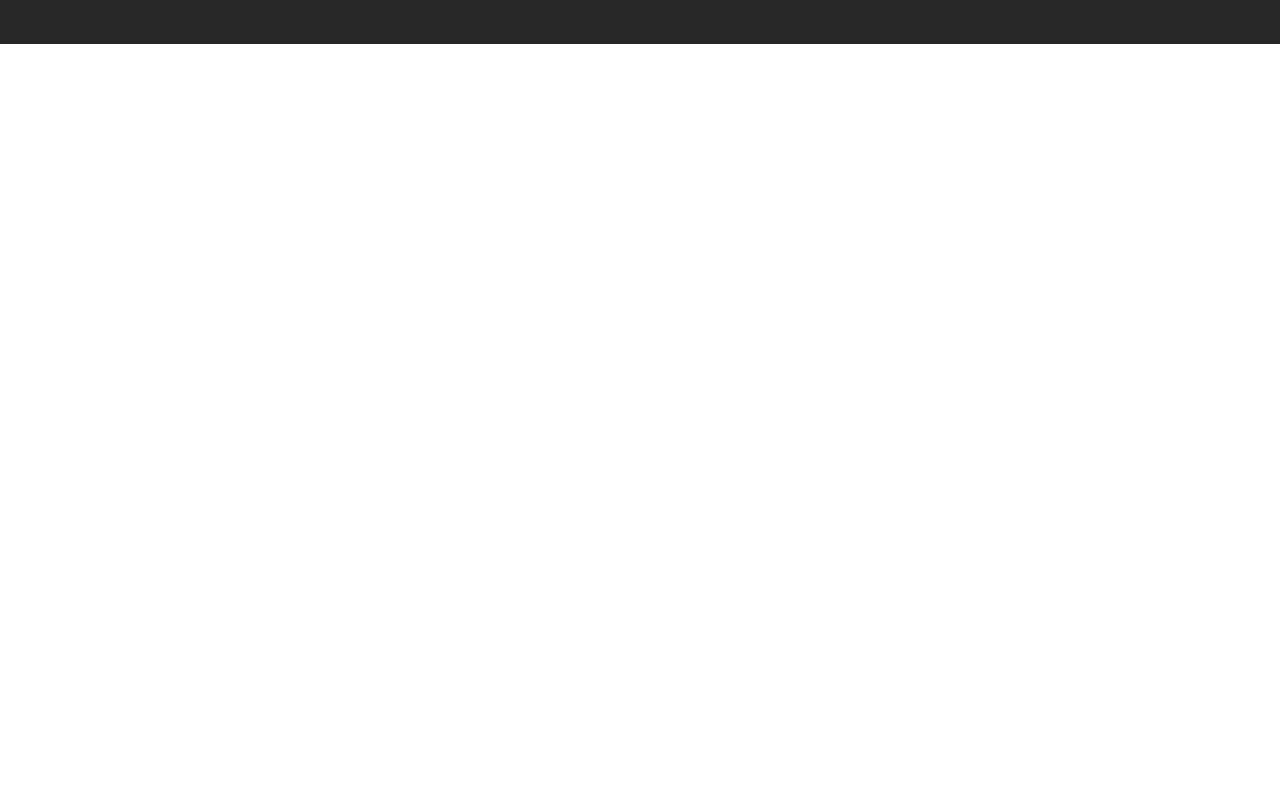
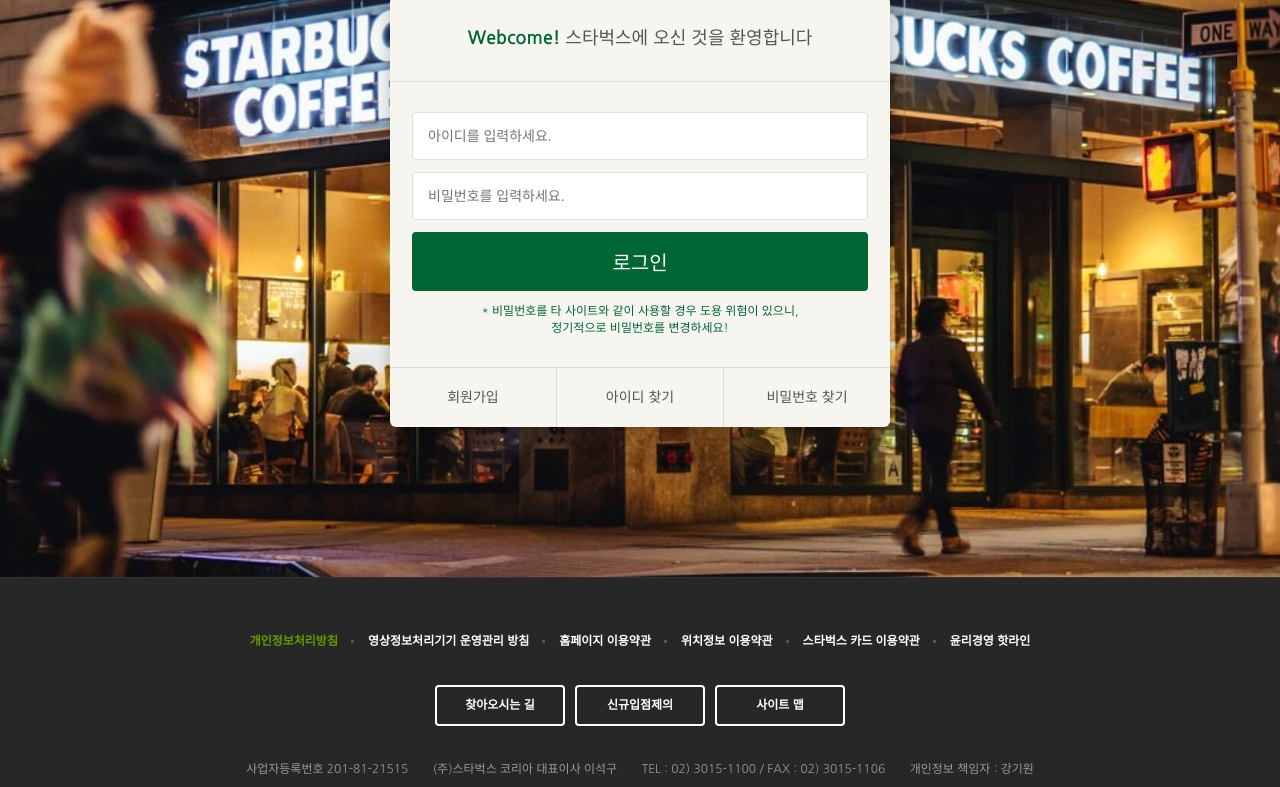
Before and after one commit to flfk55/starbucks, a plain HTML site: page signin/index.html in a window 1280 px wide. Shown: the part 290-1077 px from the top of the page. Before the commit the page ends 800 px from the top, so only its background shows below. Drawn offline with nearby package versions, Linux system fonts and the light colour scheme.

Commit message:
로그인 페이지 완성

```diff
--- /dev/null
+++ b/css/signin.css
@@ -0,0 +1,13 @@
+.signin{margin-top: 120px;padding: 100px 0 150px;background: url("../images/signin_bg.jpg") no-repeat center /cover fixed;}
+.signin h1 {color: #fff;font-size: 30px;font-weight: 700;text-align: center;margin-bottom: 24px;}
+.signin__card {width: 500px;margin: 0 auto; border-radius: 6px;background-color: #f6f5f0; box-shadow: 2px 2px 20px rgba(0,0,0,.3);color: #555;}
+.signin__card h2 {padding: 30px; font-size: 18px; text-align: center;border-bottom: 1px solid #ddd;}
+.signin__card h2 strong {color: #006633;font-weight: 700;}
+.signin__card form {padding: 30px 22px;}
+.signin__card form input{width: 100%;margin-bottom: 12px;padding: 15px;border: 1px solid #ddd;border-radius: 4px;outline: none;box-sizing: border-box;font-size: 14px;}
+.signin__card form [type="submit"] {background-color: #006633;border: none;font-size: 20px;cursor: pointer;color: #fff;}
+.signin__card form p {font-size: 12px; color: #006633;text-align: center;}
+.signin__card .actions {display: flex;border-top: 1px solid #ddd;}
+.signin__card .actions a{flex-grow: 1; flex-basis:0;text-align: center; padding: 20px;color: #555;font-size: 14px;border-right: 1px solid #ddd;}
+.signin__card .actions a:last-child {border-right:none;}
+.signin__card .actions a:hover {text-decoration: underline;}
--- a/signin/index.html
+++ b/signin/index.html
@@ -1,5 +1,5 @@
 <!DOCTYPE html>
-<html lang="kof">
+<html lang="ko">
 <head>
     <meta charset="UTF-8">
     <meta http-equiv="X-UA-Compatible" content="IE=edge" />
@@ -31,6 +31,7 @@
     <link href="https://fonts.googleapis.com/icon?family=Material+Icons" rel="stylesheet">
 
     <link rel="stylesheet" href="../css/common.css" />
+    <link rel="stylesheet" href="../css/signin.css" />
     <script defer src="../js/common.js"></script>
 </head>
 <body>
@@ -363,9 +364,30 @@
                 </ul>
 
         </div>
-
     </header>
 
+
+    <!-- SIGNIN -->
+    <section class="signin">
+      <h1>로그인</h1>
+      <div class="signin__card">
+         <h2><strong>Webcome!</strong> 스타벅스에 오신 것을 환영합니다</h2>
+         <form>
+            <input type="text" placeholder="아이디를 입력하세요.">
+            <input type="password" placeholder="비밀번호를 입력하세요.">
+            <input type="submit" value="로그인">
+            <p>
+               * 비밀번호를 타 사이트와 같이 사용할 경우 도용 위험이 있으니,<br />
+               정기적으로 비밀번호를 변경하세요!
+            </p>
+         </form>
+         <div class="actions">
+            <a href="javascript:void(0)">회원가입</a>
+            <a href="javascript:void(0)">아이디 찾기</a>
+            <a href="javascript:void(0)">비밀번호 찾기</a>
+         </div>
+      </div>
+    </section>
 
 
     <!--FOOTER-->
```
Also changed, not shown: index.html (+1 -1 lines). Lines whose indentation alone changed are shown as unchanged.
